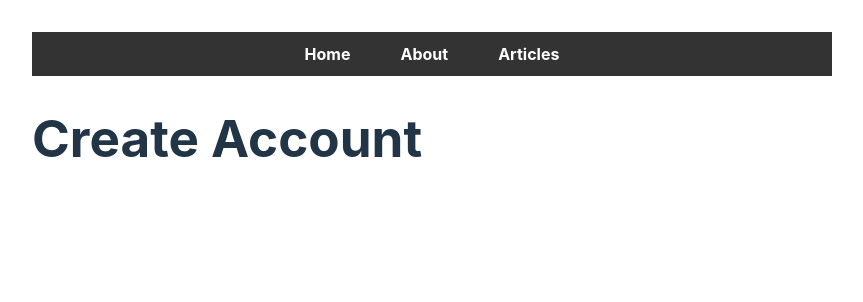
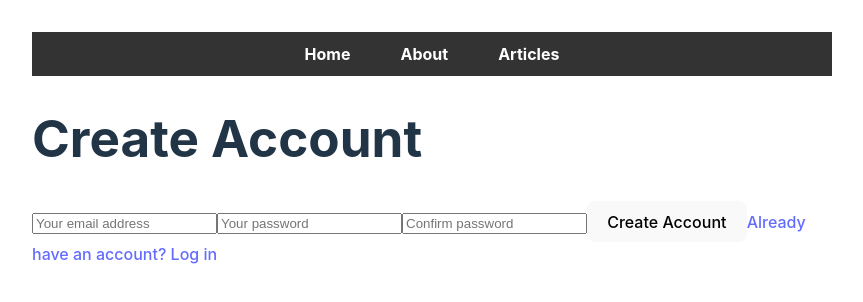
Before and after one commit to jmcscript/linkedin-react-full-stack, a React (Vite) app in the folder front-end/: page /create-account in a window 1280 px wide. Shown: the top 302 px of the page, without its empty margins (208-1071 px from the left). Built offline with nearby package versions, Linux system fonts and the light colour scheme.

Commit message:
05_06 start

```diff
--- a/front-end/src/pages/CreateAccountPage.jsx
+++ b/front-end/src/pages/CreateAccountPage.jsx
@@ -1,7 +1,54 @@
+import { useState } from 'react';
+import { Link, useNavigate } from 'react-router-dom';
+import { getAuth, createUserWithEmailAndPassword } from 'firebase/auth';
+
 export default function CreateAccountPage() {
+  const [email, setEmail] = useState('');
+  const [password, setPassword] = useState('');
+  const [confirmPassword, setConfirmPassword] = useState('');
+  const [error, setError] = useState('');
+
+  const navigate = useNavigate();
+
+  async function createAccount() {
+    if (password !== confirmPassword) {
+      setError('Password and Confirm Password do not match.');
+      return;
+    }
+
+    try {
+      await createUserWithEmailAndPassword(getAuth(), email, password);
+      navigate('/articles');
+    } catch (e) {
+      setError(e.message);
+    }
+  }
+
   return (
     <>
       <h1>Create Account</h1>
+
+      {error && <p>{error}</p>}
+
+      <input
+        placeholder='Your email address'
+        value={email}
+        onChange={(e) => setEmail(e.target.value)}
+      />
+      <input
+        placeholder='Your password'
+        type='password'
+        value={password}
+        onChange={(e) => setPassword(e.target.value)}
+      />
+      <input
+        placeholder='Confirm password'
+        type='password'
+        value={confirmPassword}
+        onChange={(e) => setConfirmPassword(e.target.value)}
+      />
+      <button onClick={createAccount}>Create Account</button>
+      <Link to='/login'>Already have an account? Log in</Link>
     </>
   );
 }
--- a/front-end/src/pages/LoginPage.jsx
+++ b/front-end/src/pages/LoginPage.jsx
@@ -14,7 +14,8 @@
       await signInWithEmailAndPassword(getAuth(), email, password);
       navigate('/articles');
     } catch (e) {
-      setError(e);
+      setError(e.message);
+      return;
     }
   }
 
```
